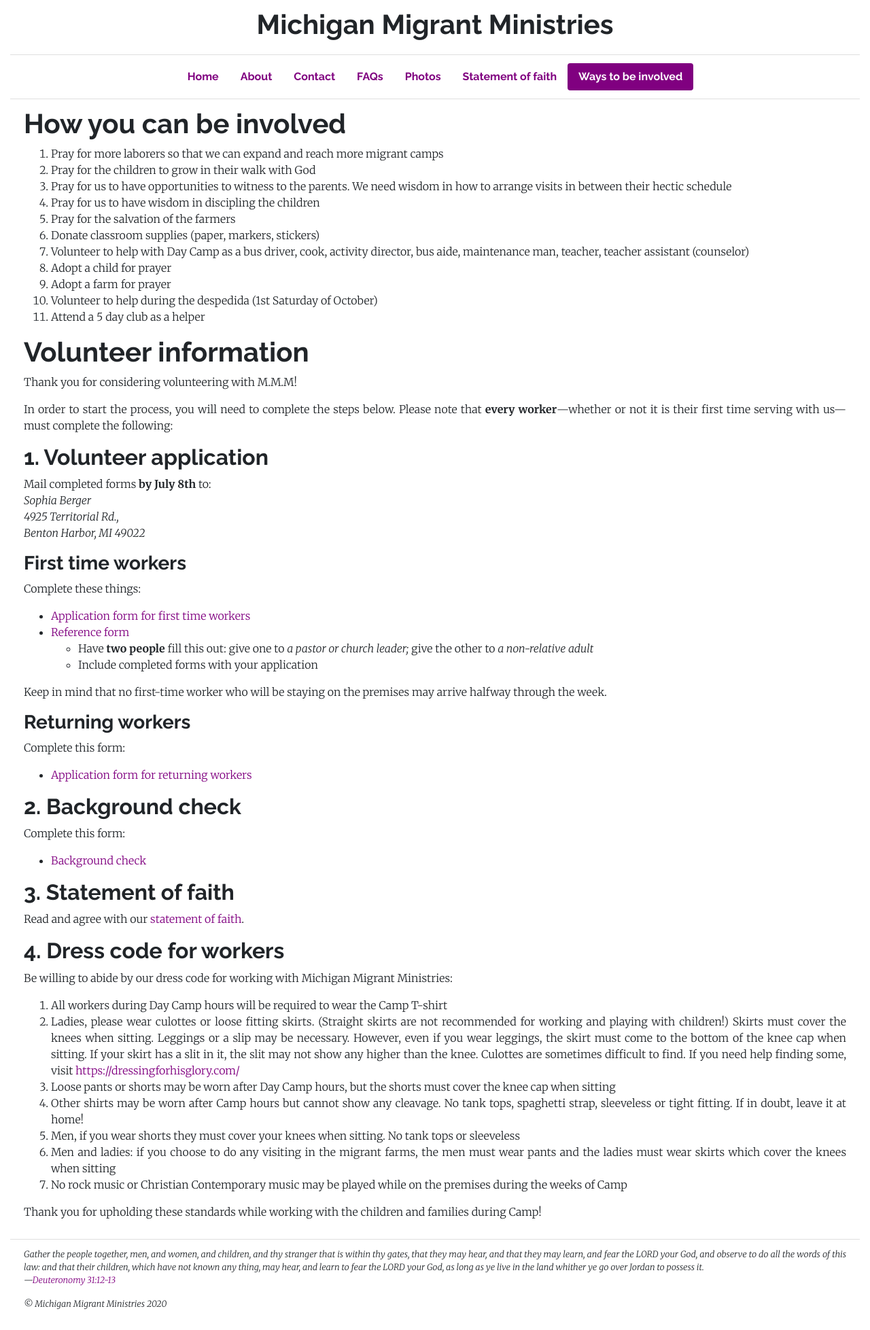
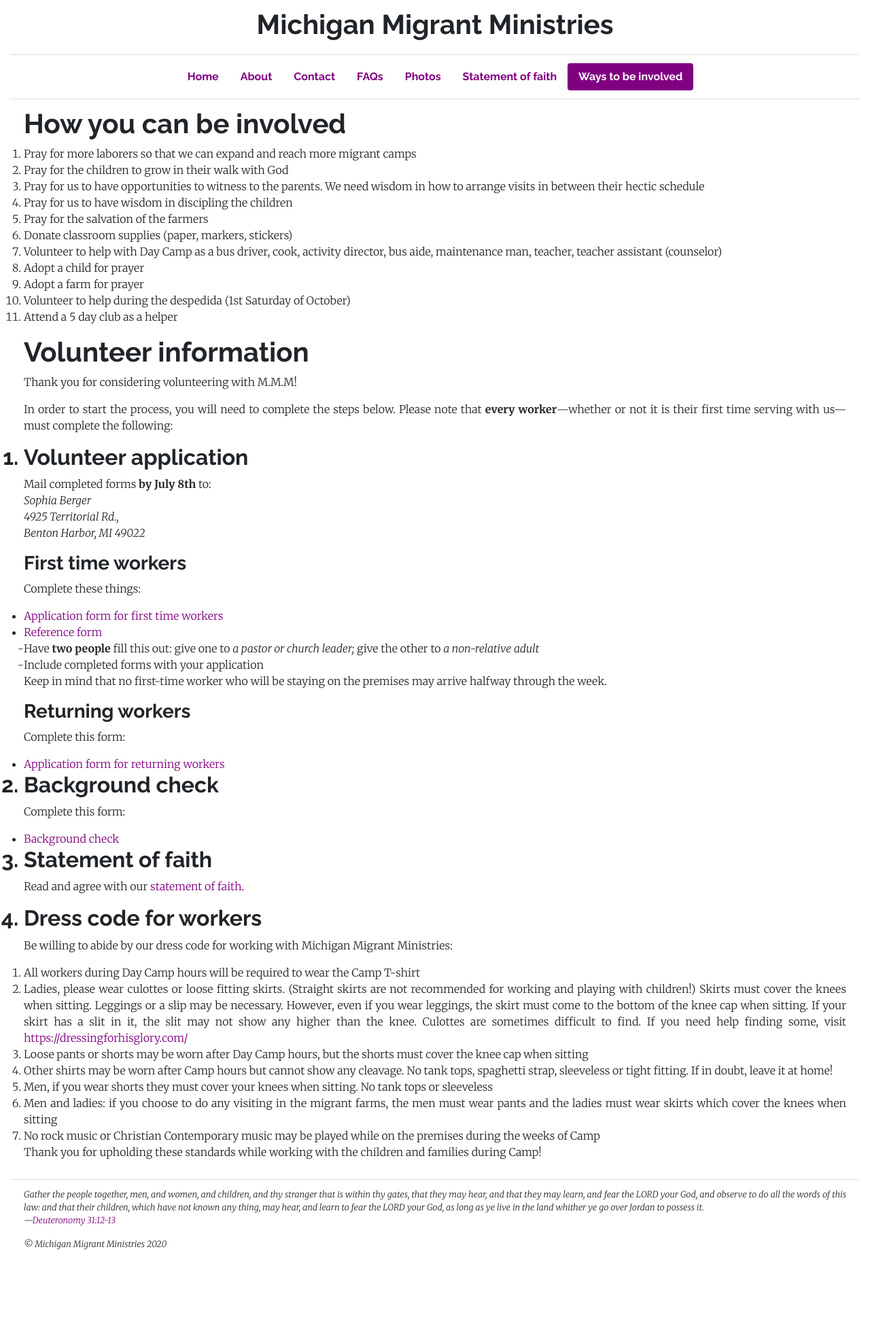
Before and after one commit to michigan-migrant-ministries/website, a Jekyll site: the page built from _pages/ways-to-be-involved.html, in a window 1280 px wide. Shown: the whole page at 68% size. Built offline with Jekyll 4.4.1, drawn with Linux system fonts in a browser that asks for light colours; after the commit the page ends 1869 px from its top, so only the background shows below that.

Commit message:
Use space better on the "Ways to be involved" page by putting list item bullets/numbers in the gutter and removing indentation

```diff
--- a/_pages/ways-to-be-involved.html
+++ b/_pages/ways-to-be-involved.html
@@ -51,7 +51,12 @@
   time serving with us&mdash;must complete the following:
 </p>
 
-<h2>1. Volunteer application</h2>
+<ol>
+  <h2>
+    <li>
+      Volunteer application
+    </li>
+  </h2>
   <p>
     Mail completed forms <b>by July 8th</b> to:<br/>
     <i>Sophia Berger<br/>
@@ -98,7 +103,11 @@
     </li>
   </ul>
 
-<h2>2. Background check</h2>
+  <h2>
+    <li>
+      Background check
+    </li>
+  </h2>
   <p>
     Complete this form:
   </p>
@@ -109,13 +118,21 @@
     </li>
   </ul>
 
-<h2>3. Statement of faith</h2>
+  <h2>
+    <li>
+      Statement of faith
+    </li>
+  </h2>
   <p>
     Read and agree with our <a href="{% link _pages/statement-of-faith.html %}">
     statement of faith</a>.
   </p>
 
-<h2>4. Dress code for workers</h2>
+  <h2>
+    <li>
+      Dress code for workers
+    </li>
+  </h2>
   <p>
     Be willing to abide by our dress code for working with Michigan Migrant
     Ministries:
@@ -161,3 +178,4 @@
     Thank you for upholding these standards while working with the children and
     families during Camp!
   </p>
+</ol>
--- a/_sass/custom.scss
+++ b/_sass/custom.scss
@@ -31,3 +31,13 @@
     margin: -$btn-border-width;
   }
 }
+ol, ul {
+  padding-left: 0;
+  list-style-position: outside;
+}
+ul {
+  list-style-type: disc;
+}
+ul ul {
+  list-style-type: '-';
+}
```
Lines whose indentation alone changed are shown as unchanged.
